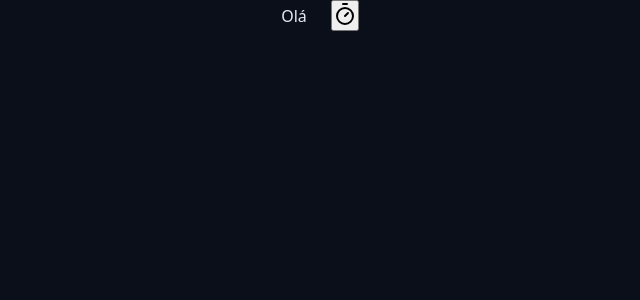
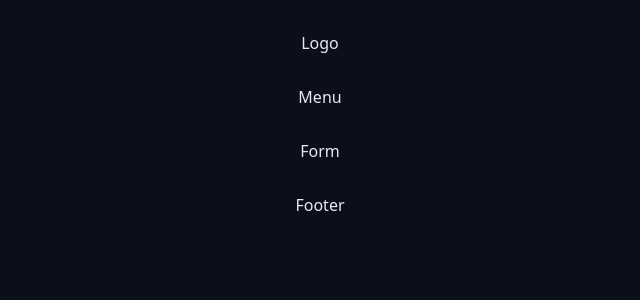
Before and after one commit to lucasmetron/Chronos, a React (Vite) app: page / in a window 1280 px wide. Shown: the top 300 px of the page, without its empty margins (320-960 px from the left). Built offline with nearby package versions, Linux system fonts and the light colour scheme.

Commit message:
feat: adicionar componente Container com estilização e suporte a filhos

```diff
--- a/src/App.tsx
+++ b/src/App.tsx
@@ -1,18 +1,27 @@
-import { TimerIcon } from 'lucide-react';
-import Heading from './components/Heading';
-
 import './styles/global.css';
 import './styles/theme.css';
+
+import Container from './components/Container';
+import Heading from './components/Heading';
 
 function App() {
   return (
     <div>
-      <Heading>
-        Olá
-        <button>
-          <TimerIcon />
-        </button>
-      </Heading>
+      <Container>
+        <Heading>Logo</Heading>
+      </Container>
+
+      <Container>
+        <Heading>Menu</Heading>
+      </Container>
+
+      <Container>
+        <Heading>Form</Heading>
+      </Container>
+
+      <Container>
+        <Heading>Footer</Heading>
+      </Container>
     </div>
   );
 }
--- /dev/null
+++ b/src/components/Container/index.tsx
@@ -0,0 +1,15 @@
+import styles from './styles.module.css';
+
+type ContainerProps = {
+  children: React.ReactNode;
+};
+
+const Container = ({ children }: ContainerProps) => {
+  return (
+    <div className={styles.container}>
+      <div className={styles.content}>{children}</div>
+    </div>
+  );
+};
+
+export default Container;
--- /dev/null
+++ b/src/components/Container/styles.module.css
@@ -0,0 +1,12 @@
+.container-fluid {
+  max-width: auto;
+}
+
+.container {
+  max-width: 98rem;
+  margin: 0 auto;
+}
+
+.content {
+  margin: 3.2rem;
+}
```
